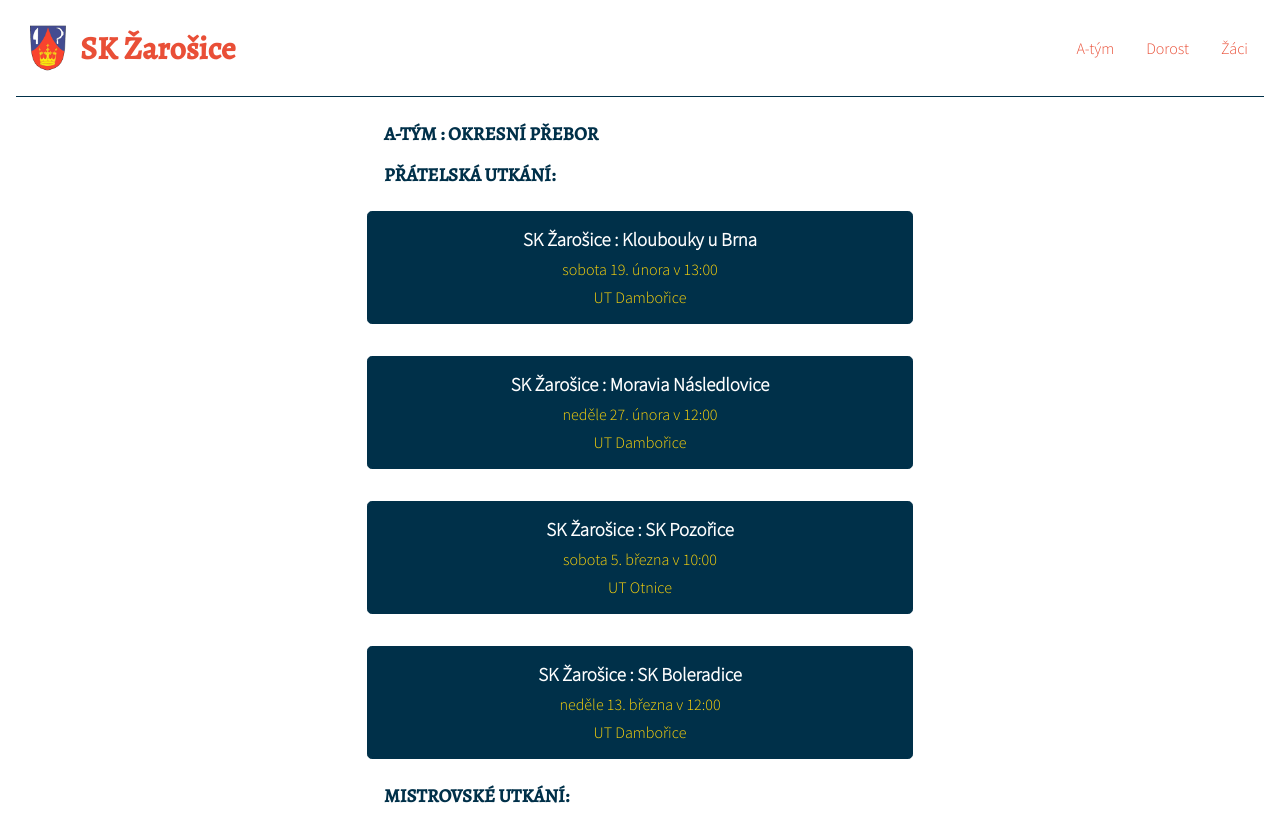
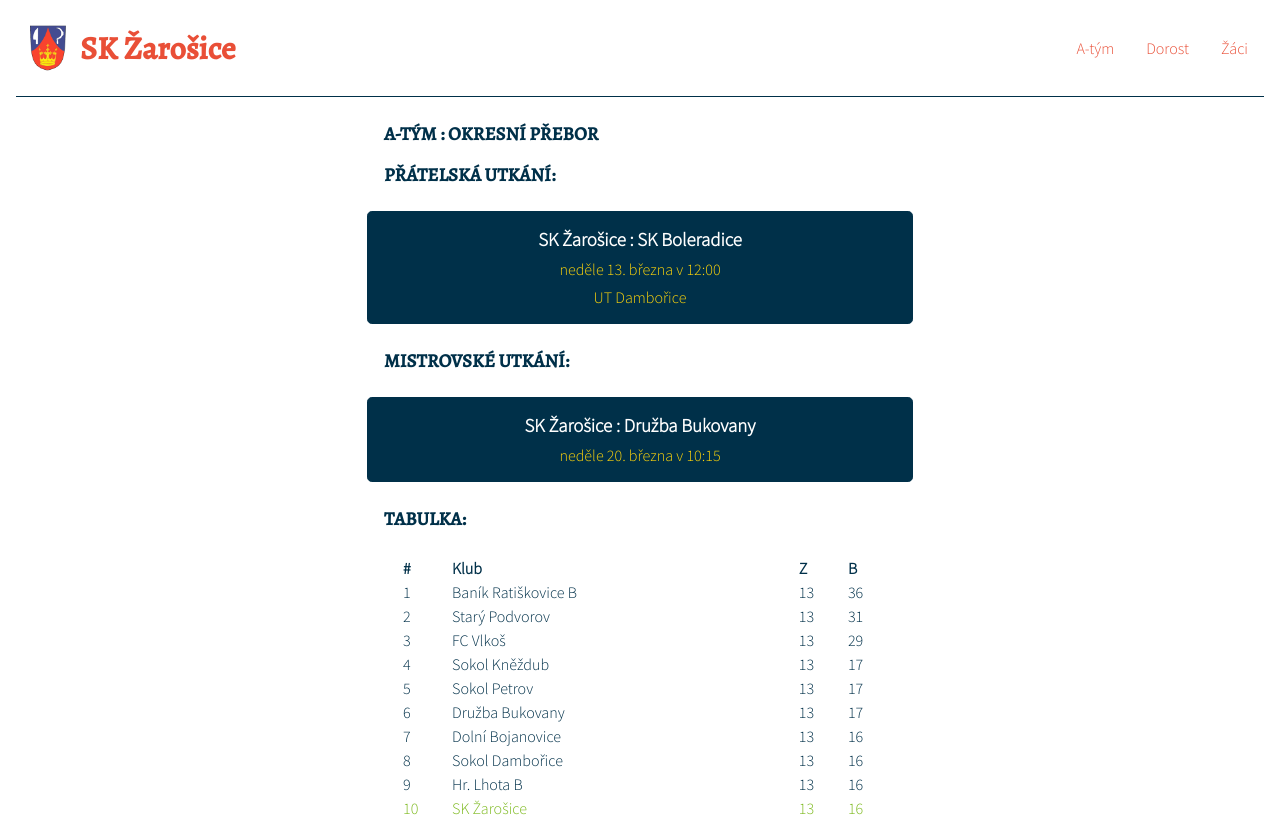
Before and after one commit to StanaSimec/sk-zarosice-web, a React (Create React App) app: page / in a window 1280 px wide. Shown: the top 817 px of the page. Built offline with nearby package versions, Linux system fonts and the light colour scheme.

Commit message:
added next match service

```diff
--- a/src/App.js
+++ b/src/App.js
@@ -1,7 +1,8 @@
 import { BrowserRouter as Router, Routes, Route } from "react-router-dom";
 import { Header, Table, FriendlyMatches, CategoryHeader, Results, NextMatch } from "./components";
 import { LINKS, TEAM_CATEGORIES, COMPETITIONS } from "./constants";
-import { RESULTS, FRIENDLY_MATCHES, NEXT_MATCH, POINTS } from "./data";
+import { RESULTS, FRIENDLY_MATCHES, POINTS } from "./data";
+import { NextMatchService } from "./service";
 
 const Page = ({
   competition,
@@ -32,7 +33,7 @@ function App() {
           path={LINKS.A_TEAM}
           element={
             <Page
-              nextMatch={NEXT_MATCH.A_TEAM}
+              nextMatch={NextMatchService.getAteamNextMatch()}
               friendlyMatch={FRIENDLY_MATCHES.A_TEAM}
               points={POINTS.A_TEAM}
               results={RESULTS.A_TEAM}
@@ -45,7 +46,7 @@ function App() {
           path={LINKS.U19}
           element={
             <Page
-              nextMatch={NEXT_MATCH.U19}
+              nextMatch={NextMatchService.getU19NextMatch()}
               points={POINTS.U19}
               results={RESULTS.U19}
               competition={COMPETITIONS.U19}
@@ -57,7 +58,7 @@ function App() {
           path={LINKS.U15}
           element={
             <Page
-              nextMatch={NEXT_MATCH.U15}
+              nextMatch={NextMatchService.getU15NextMatch()}
               points={POINTS.U15}
               results={RESULTS.U15}
               competition={COMPETITIONS.U15}
--- a/src/data/nextMatches.js
+++ b/src/data/nextMatches.js
@@ -1,43 +1,190 @@
 import { TEAMS } from "../constants/constants";
 
-export const NEXT_MATCH = {
-  A_TEAM: {
+const DEFAULT_YEAR = 2022;
+const DEAFULT_HOUR = 10;
+const DEFAULT_MINUTE = 15;
+
+const getDate = ({
+  year = DEFAULT_YEAR,
+  month,
+  day,
+  hour = DEAFULT_HOUR,
+  minute = DEFAULT_MINUTE,
+}) => {
+  return new Date(year, month - 1, day, hour, minute);
+};
+
+export const MATCH_PLAN = {
+  A_TEAM: [
+    {
       homeTeam: TEAMS.ZAROSICE,
       awayTeam: TEAMS.BUKOVANY,
-    date: new Date(2022, 3 - 1, 20, 14, 0),
+      date: getDate({ month: 3, day: 20 }),
     },
-  U19: {
+    {
+      homeTeam: TEAMS.ZERAVICE,
+      awayTeam: TEAMS.ZAROSICE,
+      date: getDate({ month: 3, day: 27, hour: 14, minute: 0 }),
+    },
+    {
+      homeTeam: TEAMS.ZAROSICE,
+      awayTeam: TEAMS.LIPOV,
+      date: getDate({ month: 4, day: 3 }),
+    },
+    {
+      homeTeam: TEAMS.RATISKOVICE,
+      awayTeam: TEAMS.ZAROSICE,
+      date: getDate({ month: 4, day: 10, hour: 15, minute: 30 }),
+    },
+    {
+      homeTeam: TEAMS.ZAROSICE,
+      awayTeam: TEAMS.DAMBORICE,
+      date: getDate({ month: 4, day: 17 }),
+    },
+    {
+      homeTeam: TEAMS.DOLNI_BOJANOVICE,
+      awayTeam: TEAMS.ZAROSICE,
+      date: getDate({ month: 4, day: 24, hour: 16, minute: 0 }),
+    },
+    {
+      homeTeam: TEAMS.ZAROSICE,
+      awayTeam: TEAMS.PETROV,
+      date: getDate({ month: 5, day: 1 }),
+    },
+    {
+      homeTeam: TEAMS.HOVORANY,
+      awayTeam: TEAMS.ZAROSICE,
+      date: getDate({ month: 5, day: 8, hour: 16, minute: 30 }),
+    },
+    {
+      homeTeam: TEAMS.ZAROSICE,
+      awayTeam: TEAMS.VLKOS,
+      date: getDate({ month: 5, day: 15 }),
+    },
+    {
+      homeTeam: TEAMS.ZAROSICE,
+      awayTeam: TEAMS.KEN_VESELI,
+      date: getDate({ month: 5, day: 22 }),
+    },
+    {
+      homeTeam: TEAMS.ST_PODVOROV,
+      awayTeam: TEAMS.ZAROSICE,
+      date: getDate({ month: 5, day: 29, hour: 17, minute: 0 }),
+    },
+    {
+      homeTeam: TEAMS.ZAROSICE,
+      awayTeam: TEAMS.HR_LHOTA_B,
+      date: getDate({ month: 6, day: 5 }),
+    },
+    {
+      homeTeam: TEAMS.KNEZDUB,
+      awayTeam: TEAMS.ZAROSICE,
+      date: getDate({ month: 6, day: 12, hour: 16, minute: 30 }),
+    },
+  ],
+  U19: [
+    {
       homeTeam: TEAMS.ZAROSICE,
       awayTeam: TEAMS.TEMICE_PISEK,
-    date: new Date(2022, 4 - 1, 3, 13, 15),
+      date: getDate({ month: 4, day: 3, hour: 13 }),
     },
-  U15: {
+    {
+      homeTeam: TEAMS.KOSTELEC,
+      awayTeam: TEAMS.ZAROSICE,
+      date: getDate({ month: 4, day: 10, hour: 13 }),
+    },
+    {
+      homeTeam: TEAMS.ZAROSICE,
+      awayTeam: TEAMS.MILOTICE,
+      date: getDate({ month: 4, day: 24, hour: 13, minute: 45 }),
+    },
+    {
+      homeTeam: TEAMS.KOBYLI_KOBERICE,
+      awayTeam: TEAMS.ZAROSICE,
+      date: getDate({ month: 5, day: 1, hour: 14, minute: 0 }),
+    },
+    {
+      homeTeam: TEAMS.ZAROSICE,
+      awayTeam: TEAMS.VNOROVY,
+      date: getDate({ month: 5, day: 8, hour: 14 }),
+    },
+    {
+      homeTeam: TEAMS.CEJKOVICE_HOVORANY,
+      awayTeam: TEAMS.ZAROSICE,
+      date: getDate({ month: 5, day: 14, hour: 14 }),
+    },
+    {
+      homeTeam: TEAMS.ZAROSICE,
+      awayTeam: TEAMS.CHARVATSKA,
+      date: getDate({ month: 5, day: 22, hour: 15, minute: 30 }),
+    },
+    {
+      homeTeam: TEAMS.BUKOVANY,
+      awayTeam: TEAMS.ZAROSICE,
+      date: getDate({ month: 5, day: 29, hour: 13, minute: 30 }),
+    },
+    {
+      homeTeam: TEAMS.BRUMOVICE,
+      awayTeam: TEAMS.ZAROSICE,
+      date: getDate({ month: 6, day: 5, hour: 14, minute: 45 }),
+    },
+    {
+      homeTeam: TEAMS.ZAROSICE,
+      awayTeam: TEAMS.RATISKOVICE,
+      date: getDate({ month: 6, day: 12, hour: 14, minute: 45 }),
+    },
+  ],
+  U15: [
+    {
       homeTeam: TEAMS.PETROV,
       awayTeam: TEAMS.ZAROSICE,
-    date: new Date(2022, 4 - 1, 10, 10, 0),
+      date: getDate({ month: 4, day: 10, hour: 12, minute: 30 }),
     },
+    {
+      homeTeam: TEAMS.MILOTICE,
+      awayTeam: TEAMS.ZAROSICE,
+      date: getDate({ month: 4, day: 16, hour: 13, minute: 30 }),
+    },
+    {
+      homeTeam: TEAMS.CEJC_HOVORANY,
+      awayTeam: TEAMS.ZAROSICE,
+      date: getDate({ month: 4, day: 23, minute: 0 }),
+    },
+    {
+      homeTeam: TEAMS.ZAROSICE,
+      awayTeam: TEAMS.PISEK_ZERAVICE,
+      date: getDate({ month: 5, day: 1, hour: 13 }),
+    },
+    {
+      homeTeam: TEAMS.ZAROSICE,
+      awayTeam: TEAMS.CEJC_HOVORANY,
+      date: getDate({ month: 5, day: 10, hour: 17, minute: 30 }),
+    },
+    {
+      homeTeam: TEAMS.ZAROSICE,
+      awayTeam: TEAMS.PETROV,
+      date: getDate({ month: 5, day: 15, hour: 13, minute: 15 }),
+    },
+    {
+      homeTeam: TEAMS.ZAROSICE,
+      awayTeam: TEAMS.MILOTICE,
+      date: getDate({ month: 5, day: 22, hour: 13, minute: 15 }),
+    },
+    {
+      homeTeam: TEAMS.ZAROSICE,
+      awayTeam: TEAMS.CEJC_HOVORANY,
+      date: getDate({ month: 5, day: 29, minute: 0 }),
+    },
+    {
+      homeTeam: TEAMS.PISEK_ZERAVICE,
+      awayTeam: TEAMS.ZAROSICE,
+      date: getDate({ month: 6, day: 4, hour: 14, minute: 30 }),
+    },
+  ],
 };
 
 export const FRIENDLY_MATCHES = {
   A_TEAM: [
-    {
-      homeTeam: TEAMS.ZAROSICE,
-      awayTeam: TEAMS.KLOBOUKY,
-      date: new Date(2022, 2 - 1, 19, 13, 0),
-      place: "UT Dambořice",
-    },
-    {
-      homeTeam: TEAMS.ZAROSICE,
-      awayTeam: TEAMS.NASEDLOVICE,
-      date: new Date(2022, 2 - 1, 27, 12, 0),
-      place: "UT Dambořice",
-    },
-    {
-      homeTeam: TEAMS.ZAROSICE,
-      awayTeam: TEAMS.POZORICE,
-      date: new Date(2022, 3 - 1, 5, 10, 0),
-      place: "UT Otnice",
-    },
     {
       homeTeam: TEAMS.ZAROSICE,
       awayTeam: TEAMS.BOLERADICE,
--- /dev/null
+++ b/src/service/NextMatchService.js
@@ -0,0 +1,32 @@
+import { MATCH_PLAN } from "../data";
+
+export class NextMatchService {
+  static _removePlayedMatches(matches) {
+    return matches.filter((match) => match.date >= Date.now());
+  }
+
+  static _sortMatchesByDate(matches) {
+    return matches.sort((a, b) => a.date - b.date);
+  }
+
+  static _calculateNearestMatchByDate(matches) {
+    return this._sortMatchesByDate(matches)[0];
+  }
+
+  static _getNextMatch(matches) {
+    const matchesToPlay = this._removePlayedMatches(matches);
+    return this._calculateNearestMatchByDate(matchesToPlay);
+  }
+
+  static getAteamNextMatch() {
+    return this._getNextMatch([...MATCH_PLAN.A_TEAM]);
+  }
+
+  static getU19NextMatch() {
+    return this._getNextMatch([...MATCH_PLAN.U19]);
+  }
+
+  static getU15NextMatch() {
+    return this._getNextMatch([...MATCH_PLAN.U15]);
+  }
+}
--- /dev/null
+++ b/src/service/index.js
@@ -0,0 +1 @@
+export * from "./NextMatchService";
```
Lines whose indentation alone changed are shown as unchanged.
